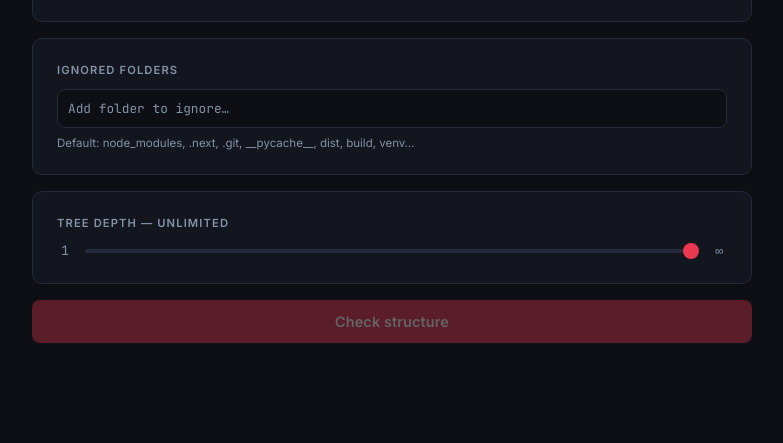
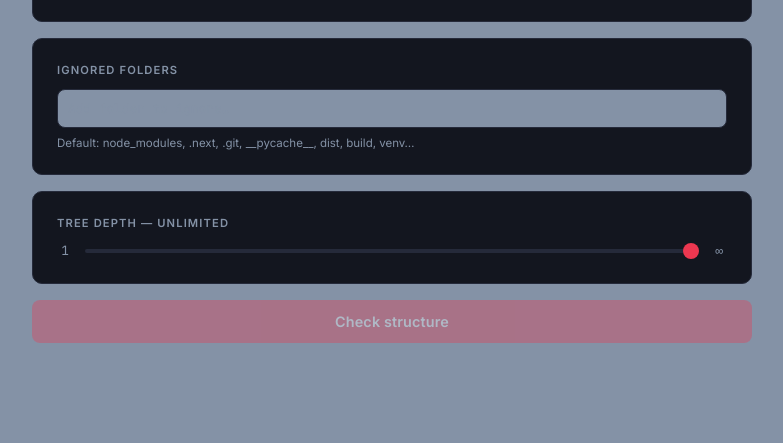
Before and after one commit to z0b1/starstruct, a plain HTML site: page frontend/index.html in a window 1280 px wide. Shown: the part 569-1012 px from the top of the page, without its empty margins (248-1031 px from the left). Drawn offline with Linux system fonts and the light colour scheme; no server answers.

Commit message:
Updated the bg color

```diff
--- a/frontend/css/style.css
+++ b/frontend/css/style.css
@@ -1,7 +1,7 @@
 *, *::before, *::after { box-sizing: border-box; margin: 0; padding: 0; }
 
 :root {
-  --bg:       #0d0f14;
+  --bg:       #8492a6;
   --surface:  #13161f;
   --raised:   #338eda;
   --border:   #252a3a;
```
